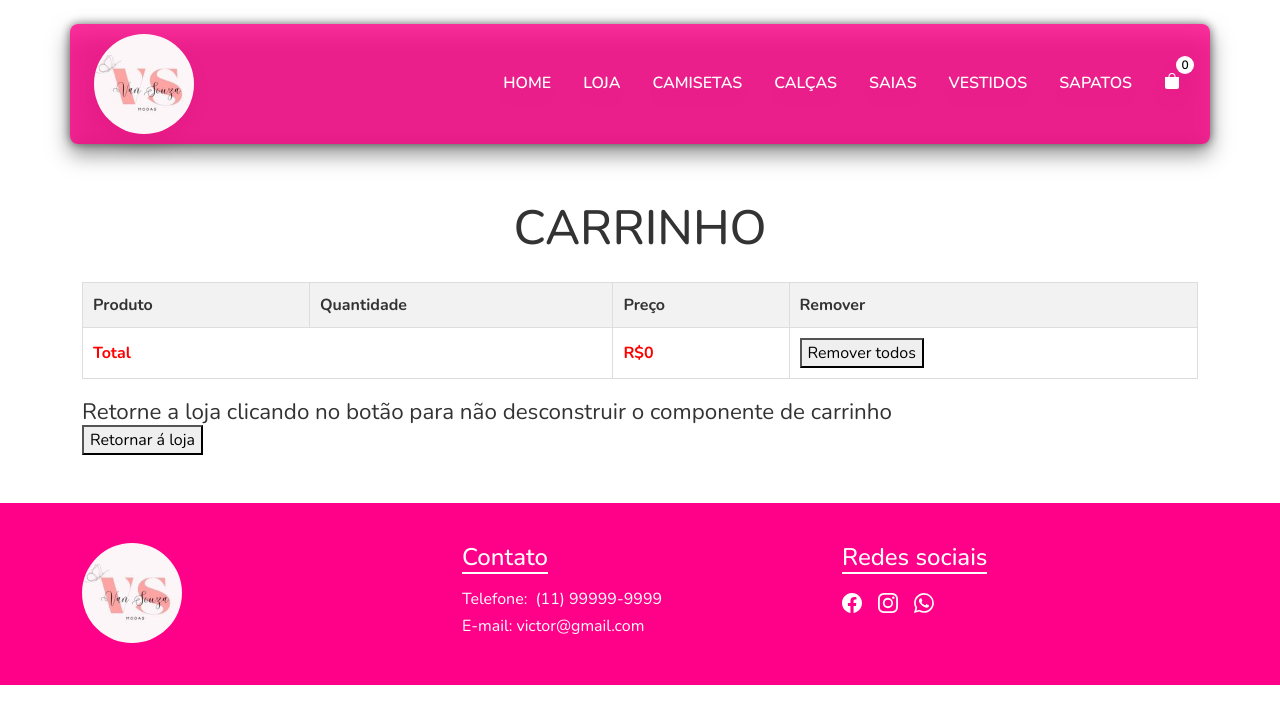
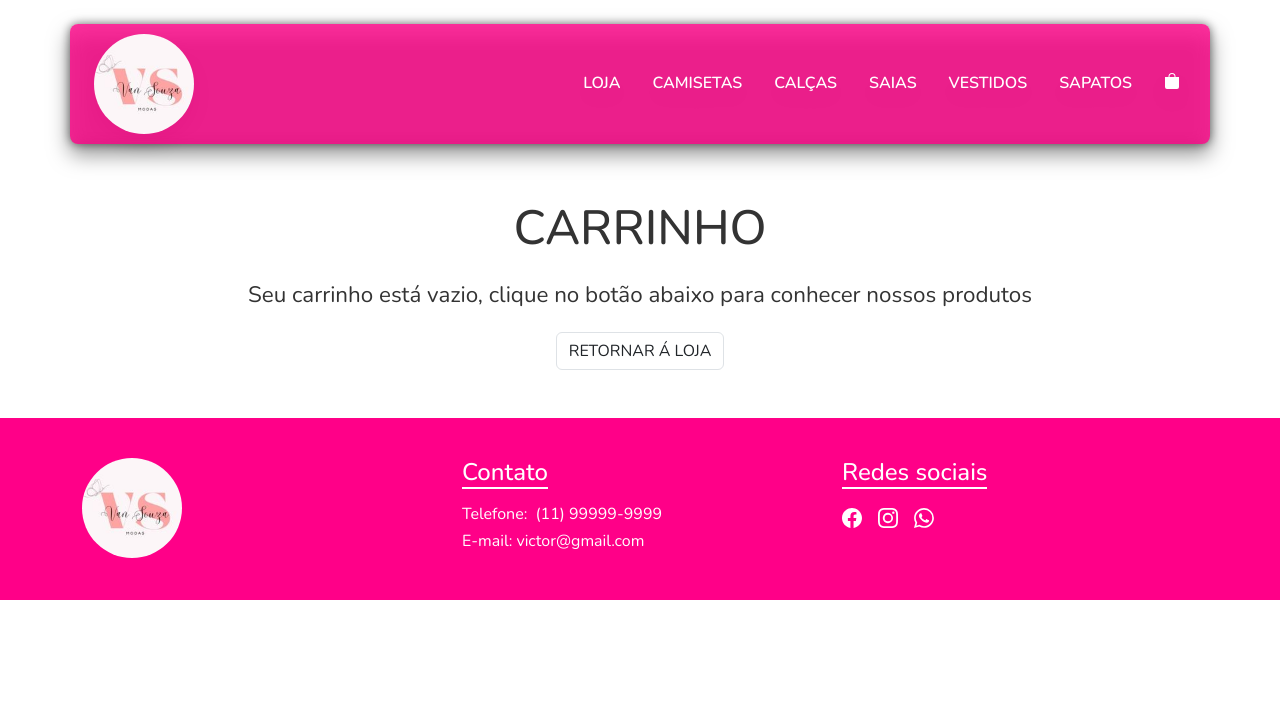
Before and after one commit to devictormedeiros/vs-modas, a React (Vite) app: page /cart in a window 1280 px wide. Shown: the top 724 px of the page. Built offline with nearby package versions, Linux system fonts and the light colour scheme.

Commit message:
Adaptações em links e estrutura do carrinho

```diff
--- a/src/components/Logotipo/index.tsx
+++ b/src/components/Logotipo/index.tsx
@@ -1,11 +1,12 @@
+import { Link } from 'react-router-dom';
 import './style.scss';
 const logotipo = "/img/logotipo.jpg";
 
 const Logotipo = () => {
     return(
-        <a href="/" className="logo">
+        <Link to="/home" title='Home' className="logo">
               <img src={logotipo} alt="logotipo da VS modas" />
-            </a>
+        </Link>
     )
 }
 
--- a/src/components/Products/ItemCount/index.tsx
+++ b/src/components/Products/ItemCount/index.tsx
@@ -5,6 +5,7 @@ interface IProps {
   stock: number;
   handleAdd: () => void;
   handleRemove: () => void;
+  onChangeQty?: (event: React.ChangeEvent<HTMLInputElement>) => void;
 }
 
 const ItemCount = ({ quantity, stock = 0, handleAdd, handleRemove}: IProps) => {
--- a/src/components/Products/ItemDetails/index.tsx
+++ b/src/components/Products/ItemDetails/index.tsx
@@ -89,6 +89,7 @@ const ItemDetails = () => {
     }
   };
 
+
   return (
     <div className="row">
       {/* Se não estiver carregando, mostra os detalhes do produto */}
@@ -114,9 +115,8 @@ const ItemDetails = () => {
                   handleAdd={handleAddQuantity}
                   handleRemove={handleRemoveQuantity}
                 />
-                <button
-                  className="btn btn-primary btn-add-cart"
-                  onClick={handleAddToCart}
+                {/* Essa função é só um reforço porque não tem possibilidade de add mais do que o stock ou 0 */}
+                <button disabled={qtyProduct > product.stock_quantity ? true : false} className="btn btn-primary btn-add-cart" onClick={handleAddToCart}
                 >
                   Finalizar compra
                 </button>
--- a/src/components/header/CartWidget/index.tsx
+++ b/src/components/header/CartWidget/index.tsx
@@ -1,11 +1,12 @@
 import { useCart } from "../../../context/cartContext";
 import "./style.scss";
+import { Link } from "react-router-dom";
 
 const CartWidget = () => {
   const { qtyProduct } = useCart();
 
   return (
-    <a href="/carrinho" className="cart-widget">
+    <Link className="cart-widget" to='/cart'>
       <svg
         xmlns="http://www.w3.org/2000/svg"
         width="22"
@@ -16,8 +17,8 @@ const CartWidget = () => {
       >
         <path d="M8 1a2.5 2.5 0 0 1 2.5 2.5V4h-5v-.5A2.5 2.5 0 0 1 8 1zm3.5 3v-.5a3.5 3.5 0 1 0-7 0V4H1v10a2 2 0 0 0 2 2h10a2 2 0 0 0 2-2V4h-3.5z" />
       </svg>
-      <span className="cart-counter">{qtyProduct}</span>
-    </a>
+      {(qtyProduct ?? 0) > 0 && <span className="cart-counter">{qtyProduct}</span>}
+    </Link>
   );
 };
 
--- a/src/components/header/NavBar/index.tsx
+++ b/src/components/header/NavBar/index.tsx
@@ -6,25 +6,22 @@ const NavBar = () => {
     <nav>
       <ul className="navbar">
         <li>
-          <Link to="/home" >Home</Link>
+          <Link to="loja">Loja</Link>
         </li>
         <li>
-          <a href="/loja">Loja</a>
+          <Link to="category/camisetas">Camisetas</Link>
         </li>
         <li>
-          <a href="/category/camisetas">Camisetas</a>
+          <Link to="category/calcas">Calças</Link>
         </li>
         <li>
-          <a href="/category/calcas">Calças</a>
+          <Link to="category/saias">Saias</Link>
         </li>
         <li>
-          <a href="/category/saias">Saias</a>
+          <Link to="category/vestidos">Vestidos</Link>
         </li>
         <li>
-          <a href="/category/vestidos">Vestidos</a>
-        </li>
-        <li>
-          <a href="/category/sapatos">Sapatos</a>
+          <Link to="category/sapatos">Sapatos</Link>
         </li>
         <li>
           <CartWidget/>
--- a/src/context/cartContext.tsx
+++ b/src/context/cartContext.tsx
@@ -1,5 +1,6 @@
 import { createContext, useContext, useEffect, useState } from "react";
 import { ProductInCart } from "../components/Products/ProductTypes";
+
 
 // Definindo a interface de contexto para o carrinho
 interface ICart {
--- a/src/pages/Cart/index.tsx
+++ b/src/pages/Cart/index.tsx
@@ -1,10 +1,12 @@
 import { useNavigate } from "react-router-dom";
 import TableCart from "../../components/Header/CartWidget/tableCart";
 import "./style.scss";
+import { useCart } from "../../context/cartContext";
 
 const CartPage = () => {
   // Hook para navegar entre as rotas
   const navigate = useNavigate();
+  const {listCart} = useCart();
 
   const ReturnStore = () => {
     navigate('/home');
@@ -14,9 +16,14 @@ const CartPage = () => {
       <div className="row">
         <div className="col-12 py-5">
           <h1 className="w-100 text-center mb-4 text-uppercase section-title">Carrinho</h1>
+          {listCart.length > 0 ?
           <TableCart />
-          <p>Retorne a loja clicando no botão para não desconstruir o componente de carrinho</p>
-          <button onClick={ReturnStore}>Retornar á loja</button>
+          :
+          <>
+          <p className="text-center w-100">Seu carrinho está vazio, clique no botão abaixo para conhecer nossos produtos</p>
+          <button className="mx-auto w-fit btn border d-block mt-4 text-uppercase" onClick={ReturnStore}>Retornar á loja</button>
+          </>
+        }
         </div>
       </div>
     </div>
```
